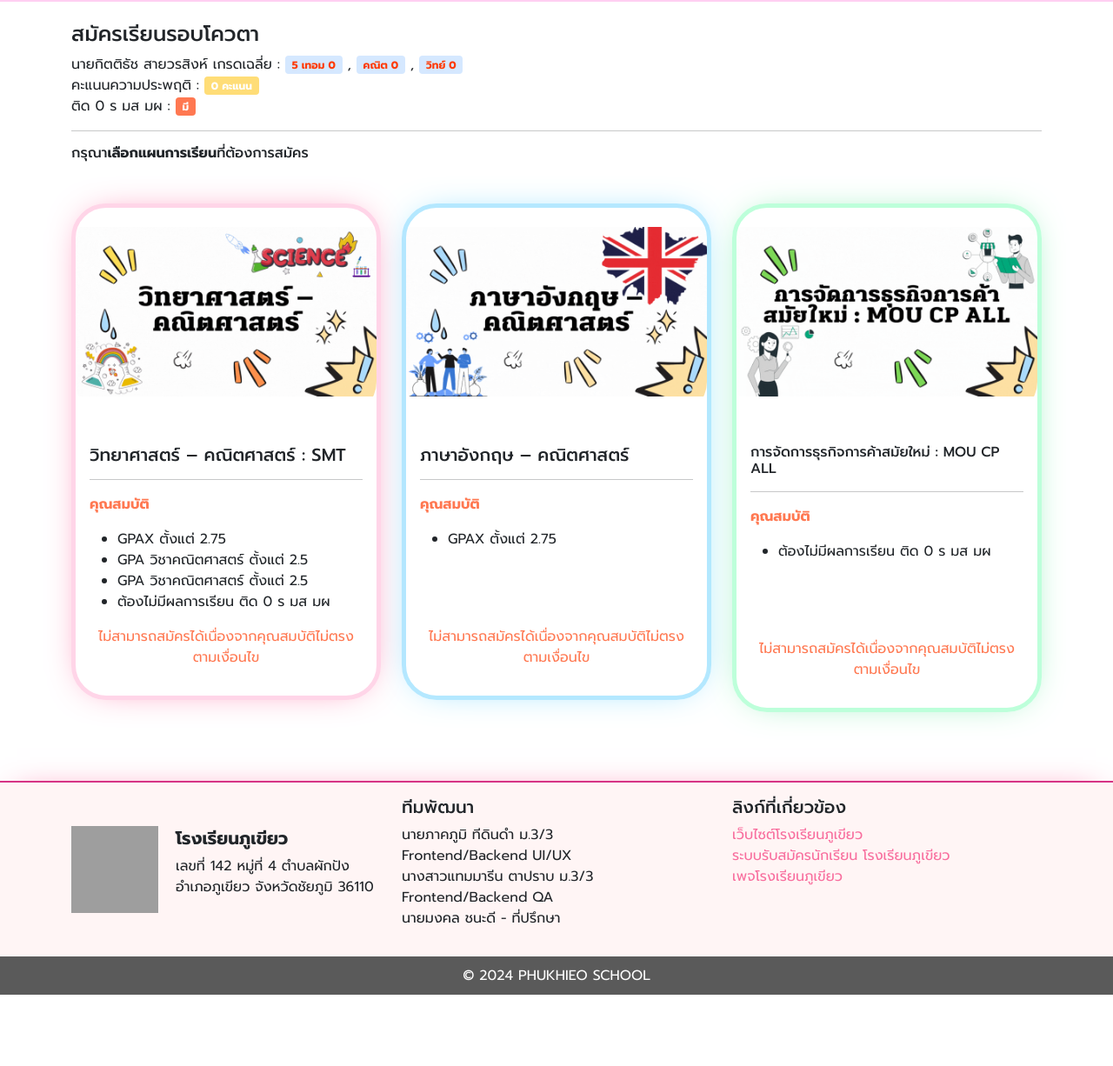
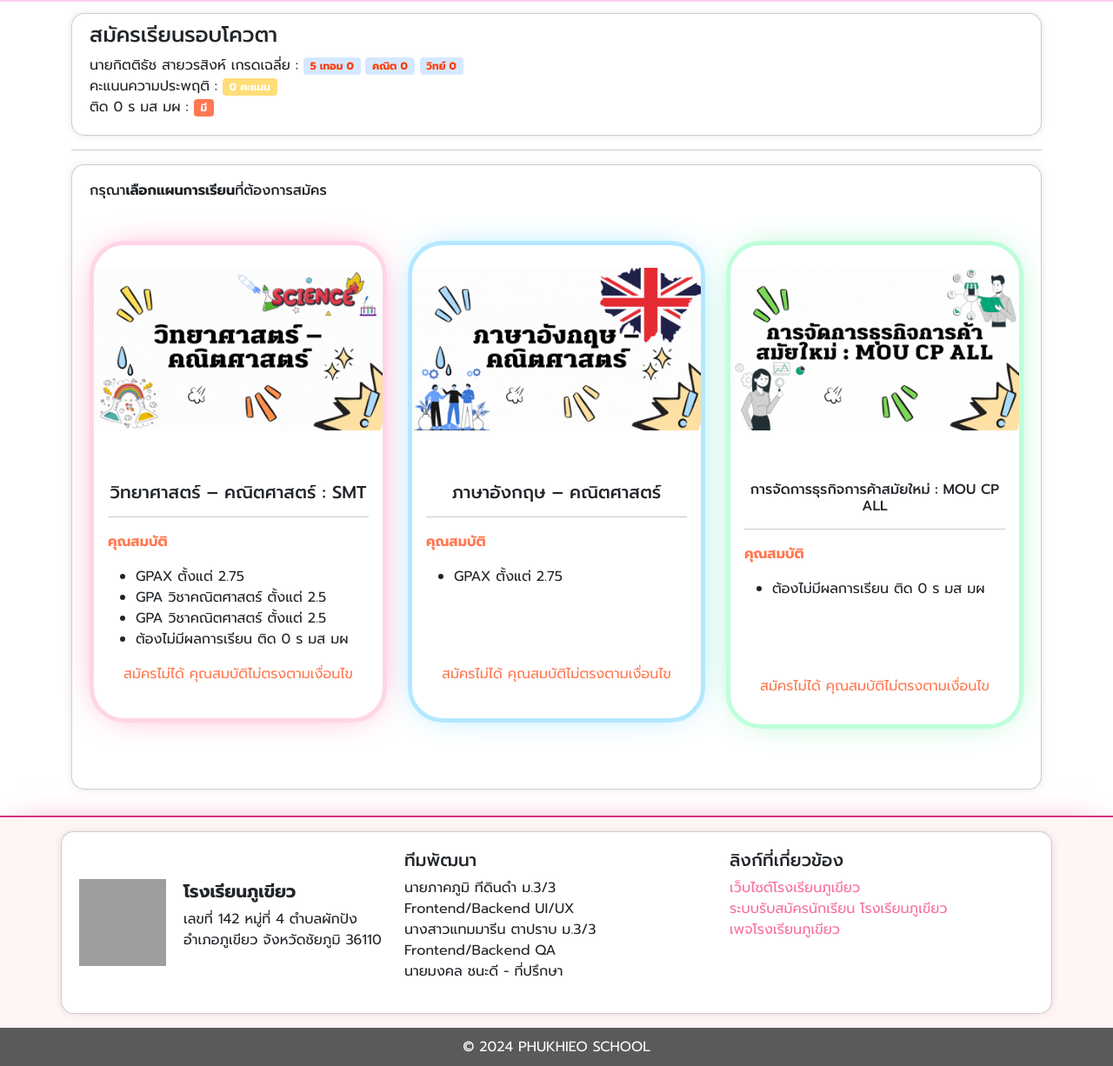
Before and after one commit to MasterMong/Registerpk, a PHP site: page /choose.php in a window 1280 px wide. Shown: the part 54-1280 px from the top of the page at 87% size. Before the commit the page ends 1198 px from the top, so only its background shows below. Run offline with PHP 8.4, Linux system fonts and the light colour scheme; a user stored in the database is signed in; some libraries are stand-ins or nearby versions; grey boxes are pictures that could not be loaded.

Commit message:
Add files via upload

```diff
--- a/choose.php
+++ b/choose.php
@@ -21,8 +21,8 @@ require('helper/server/checkplan.php');
     <meta name="viewport" content="width=device-width, initial-scale=1.0">
     <title>เลือกแผนการเรียน | โรงเรียนภูเขียว</title>
     <link rel="stylesheet" href="helper/bootstrap/css/bootstrap.min.css">
+    <link rel="stylesheet" href="https://unpkg.com/aos@2.3.1/dist/aos.css">
     <script src="https://kit.fontawesome.com/5134196601.js" crossorigin="anonymous"></script>
-    <link href="https://unpkg.com/aos@2.3.1/dist/aos.css" rel="stylesheet">
     <link rel="stylesheet" href="https://cdn.jsdelivr.net/npm/bootstrap-icons@1.11.2/font/bootstrap-icons.min.css">
     <link rel="stylesheet" href="helper/style.css">
 </head>
@@ -31,13 +31,13 @@ require('helper/server/checkplan.php');
     <?php require('helper/source/header.php'); ?>
     <main>
         <div class="container">
-            <div style="padding-top: 10px;">
+            <div class="card-background" style="padding-top: 10px;" data-aos="zoom-in" data-aos-delay="150" data-aos-duration="1000">
                 <h4>สมัครเรียนรอบโควตา</h4>
                 <div>
                     <span><?php echo $_SESSION['name']; ?></span>
                     <span> เกรดเฉลี่ย : </span>
-                    <span class="badge bg-secondary" style="color: #ff3900!important;">5 เทอม <?php echo $_SESSION['grade']; ?></span> ,
-                    <span class="badge bg-secondary" style="color: #ff3900!important;">คณิต <?php echo $_SESSION['math']; ?></span> ,
+                    <span class="badge bg-secondary" style="color: #ff3900!important;">5 เทอม <?php echo $_SESSION['grade']; ?></span>
+                    <span class="badge bg-secondary" style="color: #ff3900!important;">คณิต <?php echo $_SESSION['math']; ?></span>
                     <span class="badge bg-secondary badge bg-secondary" style="color: #ff3900!important;">วิทย์ <?php echo $_SESSION['sci']; ?></span>
                 </div>
                 <div><span>คะแนนความประพฤติ : </span><span class="badge bg-warning"><?php echo $_SESSION['point']; ?> คะแนน</span></div>
@@ -51,14 +51,14 @@ require('helper/server/checkplan.php');
                         }
                         ?>
                     </span>
-                    <hr>
+
                 <?php endif; ?>
             </div>
-
-            <form method="post" action="helper/server/success.php" id="registrationForm">
+            <hr>
+            <form method="post" action="helper/server/success.php" id="confirmationForm" class="card-background" data-aos="zoom-in" data-aos-delay="400" data-aos-duration="1000">
                 <h6 class="mb-5"><span>กรุณา<strong>เลือกแผนการเรียน</strong>ที่ต้องการสมัคร</span></h6>
                 <div class="row">
-                    <div class="col-lg-4">
+                    <div class="col-lg-4" data-aos="zoom-in" data-aos-delay="400" data-aos-duration="1000">
                         <div class="card mb-5" style="min-height: 553.8px;">
                             <div>
                                 <img class="card-img-top mb-3" src="helper/plan/sci.gif">
@@ -66,7 +66,7 @@ require('helper/server/checkplan.php');
                             <?php if (isset($_SESSION['username'])) : ?>
                                 <?php if ($_SESSION['grade'] >= 2.75 && $_SESSION['math'] >= 2.5 && $_SESSION['sci'] >= 2.5 && $_SESSION['zero'] == 0) : ?>
                                     <div class="card-body">
-                                        <h5 class="card-title">วิทยาศาสตร์ – คณิตศาสตร์ : SMT</h5>
+                                        <h5 class="card-title text-center">วิทยาศาสตร์ – คณิตศาสตร์ : SMT</h5>
                                         <hr>
                                         <div>
                                             <p class="fw-bold">คุณสมบัติ</p>
@@ -77,11 +77,13 @@ require('helper/server/checkplan.php');
                                                 <li>ต้องไม่มีผลการเรียน ติด 0 ร มส มผ</li>
                                             </ul>
                                         </div>
-                                        <button class="btn btn-primary animated-button" name="plan" value="วิทยาศาสตร์ – คณิตศาสตร์" type="submit" onclick="confirmRegistration('วิทยาศาสตร์ – คณิตศาสตร์ : SMT')"><i class="far fa-edit"></i>&nbsp;สมัคร</button>
+                                        <div class="text-center">
+                                            <button class="btn btn-primary animated-button" type="button" name="plan" value="วิทยาศาสตร์ – คณิตศาสตร์ : SMT" onclick="confirmForm('วิทยาศาสตร์ – คณิตศาสตร์ : SMT')"><i class="far fa-edit"></i>&nbsp;สมัคร</button>
+                                        </div>
                                     </div>
                                 <?php else : ?>
                                     <div class="card-body">
-                                        <h5 class="card-title">วิทยาศาสตร์ – คณิตศาสตร์ : SMT</h5>
+                                        <h5 class="card-title text-center">วิทยาศาสตร์ – คณิตศาสตร์ : SMT</h5>
                                         <hr>
                                         <div>
                                             <p class="fw-bold text-danger">คุณสมบัติ</p>
@@ -92,14 +94,13 @@ require('helper/server/checkplan.php');
                                                 <li>ต้องไม่มีผลการเรียน ติด 0 ร มส มผ</li>
                                             </ul>
                                         </div>
-                                        <p class="text-center text-danger">ไม่สามารถสมัครได้เนื่องจากคุณสมบัติไม่ตรงตามเงื่อนไข</p>
+                                        <p class="text-center text-danger">สมัครไม่ได้ คุณสมบัติไม่ตรงตามเงื่อนไข</p>
                                     </div>
                                 <?php endif; ?>
                             <?php endif; ?>
                         </div>
                     </div>
-
-                    <div class="col-lg-4">
+                    <div class="col-lg-4" data-aos="zoom-in" data-aos-delay="800" data-aos-duration="1000">
                         <div class="card2 mb-5" style="min-height: 553.8px;">
                             <div>
                                 <img class="card-img-top mb-3" src="helper/plan/eng.gif">
@@ -107,7 +108,7 @@ require('helper/server/checkplan.php');
                             <?php if (isset($_SESSION['username'])) : ?>
                                 <?php if ($_SESSION['grade'] >= 2.75) : ?>
                                     <div class="card-body ">
-                                        <h5 class="card-title">ภาษาอังกฤษ – คณิตศาสตร์</h5>
+                                        <h5 class="card-title text-center">ภาษาอังกฤษ – คณิตศาสตร์</h5>
                                         <hr>
                                         <div>
                                             <p class="fw-bold">คุณสมบัติ</p>
@@ -115,11 +116,13 @@ require('helper/server/checkplan.php');
                                                 <li style="height: 96px;">GPAX ตั้งแต่ 2.75</li>
                                             </ul>
                                         </div>
-                                        <button class="btn btn-primary animated-button" name="plan" value="ภาษาอังกฤษ – คณิตศาสตร์" type="submit" onclick="confirmRegistration('ภาษาอังกฤษ – คณิตศาสตร์')"><i class="far fa-edit"></i>&nbsp;สมัคร</button>
+                                        <div class="text-center">
+                                            <button class="btn btn-primary animated-button" type="button" name="plan" value="ภาษาอังกฤษ – คณิตศาสตร์" onclick="confirmForm('ภาษาอังกฤษ – คณิตศาสตร์')"><i class="far fa-edit"></i>&nbsp;สมัคร</button>
+                                        </div>
                                     </div>
                                 <?php else : ?>
                                     <div class="card-body">
-                                        <h5 class="card-title">ภาษาอังกฤษ – คณิตศาสตร์</h5>
+                                        <h5 class="card-title text-center">ภาษาอังกฤษ – คณิตศาสตร์</h5>
                                         <hr>
                                         <div>
                                             <p class="fw-bold text-danger">คุณสมบัติ</p>
@@ -127,14 +130,14 @@ require('helper/server/checkplan.php');
                                                 <li style="height: 96px;">GPAX ตั้งแต่ 2.75</li>
                                             </ul>
                                         </div>
-                                        <p class="text-center text-danger">ไม่สามารถสมัครได้เนื่องจากคุณสมบัติไม่ตรงตามเงื่อนไข</p>
+                                        <p class="text-center text-danger">สมัครไม่ได้ คุณสมบัติไม่ตรงตามเงื่อนไข</p>
                                     </div>
                                 <?php endif; ?>
                             <?php endif; ?>
                         </div>
                     </div>
 
-                    <div class="col-lg-4">
+                    <div class="col-lg-4" data-aos="zoom-in" data-aos-delay="1200" data-aos-duration="1000">
                         <div class="card3 mb-5" style="min-height: 553.8px;">
                             <div>
                                 <img class="card-img-top mb-3" src="helper/plan/mou.gif">
@@ -142,7 +145,7 @@ require('helper/server/checkplan.php');
                             <?php if (isset($_SESSION['username'])) : ?>
                                 <?php if ($_SESSION['zero'] == 0) : ?>
                                     <div class="card-body">
-                                        <h6 class="card-title">การจัดการธุรกิจการค้าสมัยใหม่ : MOU CP ALL</h6>
+                                        <h6 class="card-title text-center">การจัดการธุรกิจการค้าสมัยใหม่ : MOU CP ALL</h6>
                                         <hr>
                                         <div>
                                             <p class="fw-bold">คุณสมบัติ</p>
@@ -150,18 +153,21 @@ require('helper/server/checkplan.php');
                                                 <li style="height: 96px;">ต้องไม่มีผลการเรียน ติด 0 ร มส มผ</li>
                                             </ul>
                                         </div>
-                                        <button class="btn btn-primary animated-button" name="plan" type="submit" onclick="confirmRegistration('การจัดการธุรกิจการค้าสมัยใหม่ : MOU CP ALL')" value="การจัดการธุรกิจการค้าสมัยใหม่ : MOU CP ALL" type="submit"><i class="far fa-edit"></i>&nbsp;สมัคร</button>
+                                        <div class="text-center">
+                                            <button class="btn btn-primary animated-button" type="button" name="plan" value="การจัดการธุรกิจการค้าสมัยใหม่ : MOU CP ALL" onclick="confirmForm('การจัดการธุรกิจการค้าสมัยใหม่ : MOU CP ALL')"><i class="far fa-edit"></i>&nbsp;สมัคร</button>
+                                        </div>
+
                                     </div>
                                 <?php else : ?>
                                     <div class="card-body">
-                                        <h6 class="card-title">การจัดการธุรกิจการค้าสมัยใหม่ : MOU CP ALL</h6>
+                                        <h6 class="card-title text-center">การจัดการธุรกิจการค้าสมัยใหม่ : MOU CP ALL</h6>
                                         <hr>
                                         <div>
                                             <p class="fw-bold text-danger">คุณสมบัติ</p>
                                             <ul>
                                                 <li style="height: 96px;">ต้องไม่มีผลการเรียน ติด 0 ร มส มผ</li>
                                             </ul>
-                                            <p class="text-center text-danger">ไม่สามารถสมัครได้เนื่องจากคุณสมบัติไม่ตรงตามเงื่อนไข</p>
+                                            <p class="text-center text-danger">สมัครไม่ได้ คุณสมบัติไม่ตรงตามเงื่อนไข</p>
                                         </div>
                                     </div>
                                 <?php endif; ?>
@@ -170,11 +176,15 @@ require('helper/server/checkplan.php');
                     </div>
                 </div>
             </form>
-
         </div>
     </main>
     <?php require 'helper/source/footer.php' ?>
     <?php require 'helper/source/script.php' ?>
+
+    <script>
+        AOS.init();
+    </script>
+
 </body>
 
 </html>
--- /dev/null
+++ b/helper/server/checkform.php
@@ -0,0 +1,3 @@
+<?php
+
+header("location: success.php");
--- a/helper/source/footer.php
+++ b/helper/source/footer.php
@@ -1,5 +1,5 @@
 <footer style="border-top: 2px solid var(--bs-pink);background: #fff5f5;" class="mt-3">
-        <div class="container my-3">
+        <div class="container my-3 card-background">
             <div class="row">
                 <div class="d-flex justify-content-center align-items-center col-lg-4 my-3">
                     <div><img src="helper/media/pklogo.png" class="footer-logo"></div>
--- a/helper/source/script.php
+++ b/helper/source/script.php
@@ -3,3 +3,5 @@
 <script src="https://cdn.jsdelivr.net/npm/bootstrap@5.0.0/dist/js/bootstrap.bundle.min.js"></script>
 <script src="https://unpkg.com/aos@2.3.1/dist/aos.js"></script>
 <script src="helper/confirm.js"></script>
+<script src="https://cdn.jsdelivr.net/npm/sweetalert2@11.10.2/dist/sweetalert2.all.min.js"></script>
+<link href="https://cdn.jsdelivr.net/npm/sweetalert2@11.10.2/dist/sweetalert2.min.css" rel="stylesheet">
--- a/helper/style.css
+++ b/helper/style.css
@@ -40,9 +40,14 @@ footer {
     background-color: #56cc9d;
     text-shadow: 2px 2px 4px rgba(0, 0, 0, 0.5);
 }
-
+.card-background {
+    background-color: #ffffff;
+    padding: 20px;
+    border: 1px solid rgba(0, 0, 0, 0.2);
+    border-radius: 15px;
+    box-shadow: 0 0 10px rgba(0, 0, 0, 0.1);
+}
 .form-login {
-    border-top: 2px solid var(--bs-pink);
     background: #fff5f5;
     padding-top: 20px;
     transition: transform 0.3s ease;
```
Also changed, not shown: account.php (+10 -6 lines), helper/confirm.js (+31 -11 lines), helper/server/success.php (+3 -5 lines), info.php (+15 -9 lines), regis.php (+6 -3 lines), students.php (+9 -6 lines), helper/server/login.php (line endings or trailing spaces), student_register.sql.
